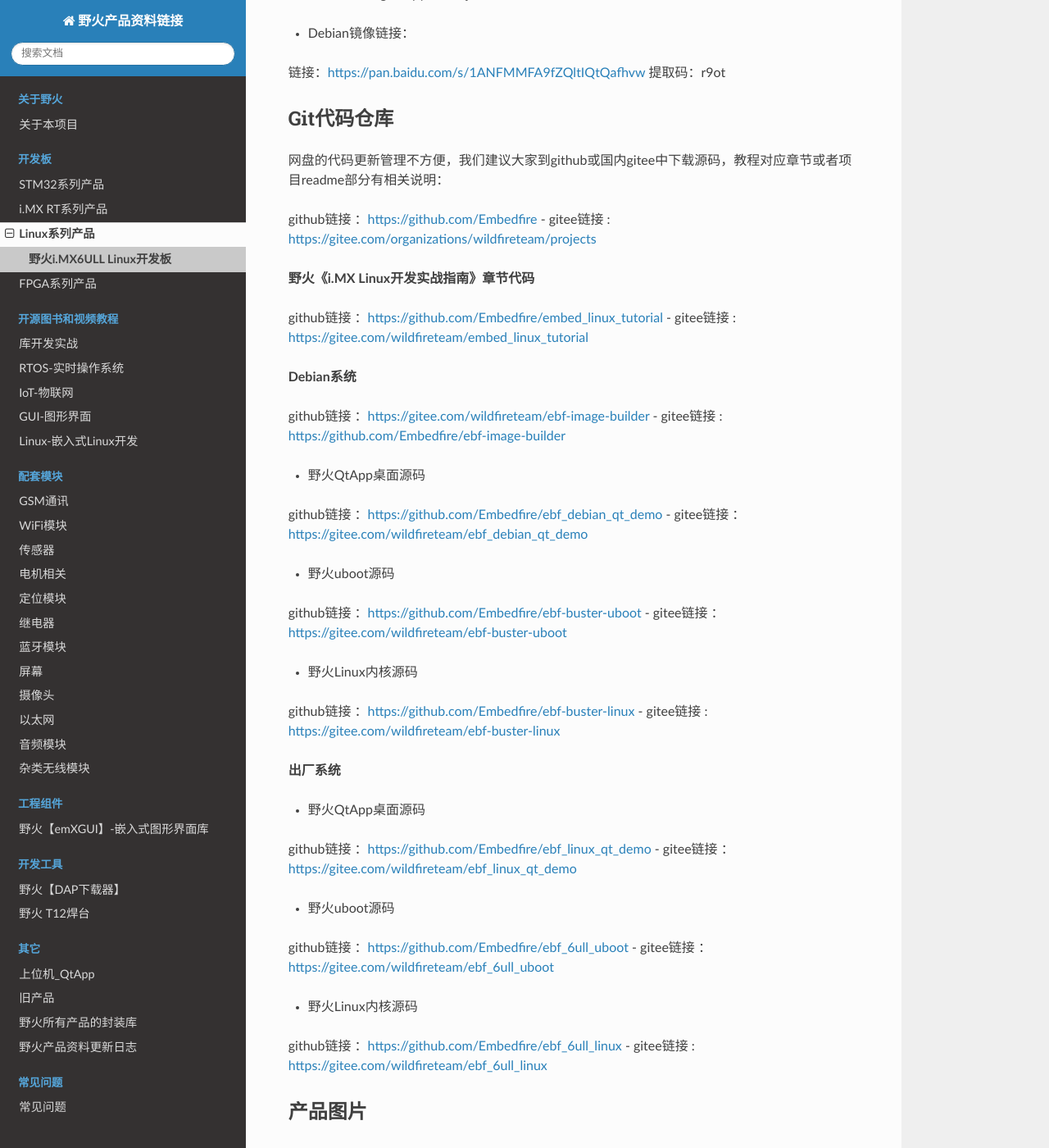
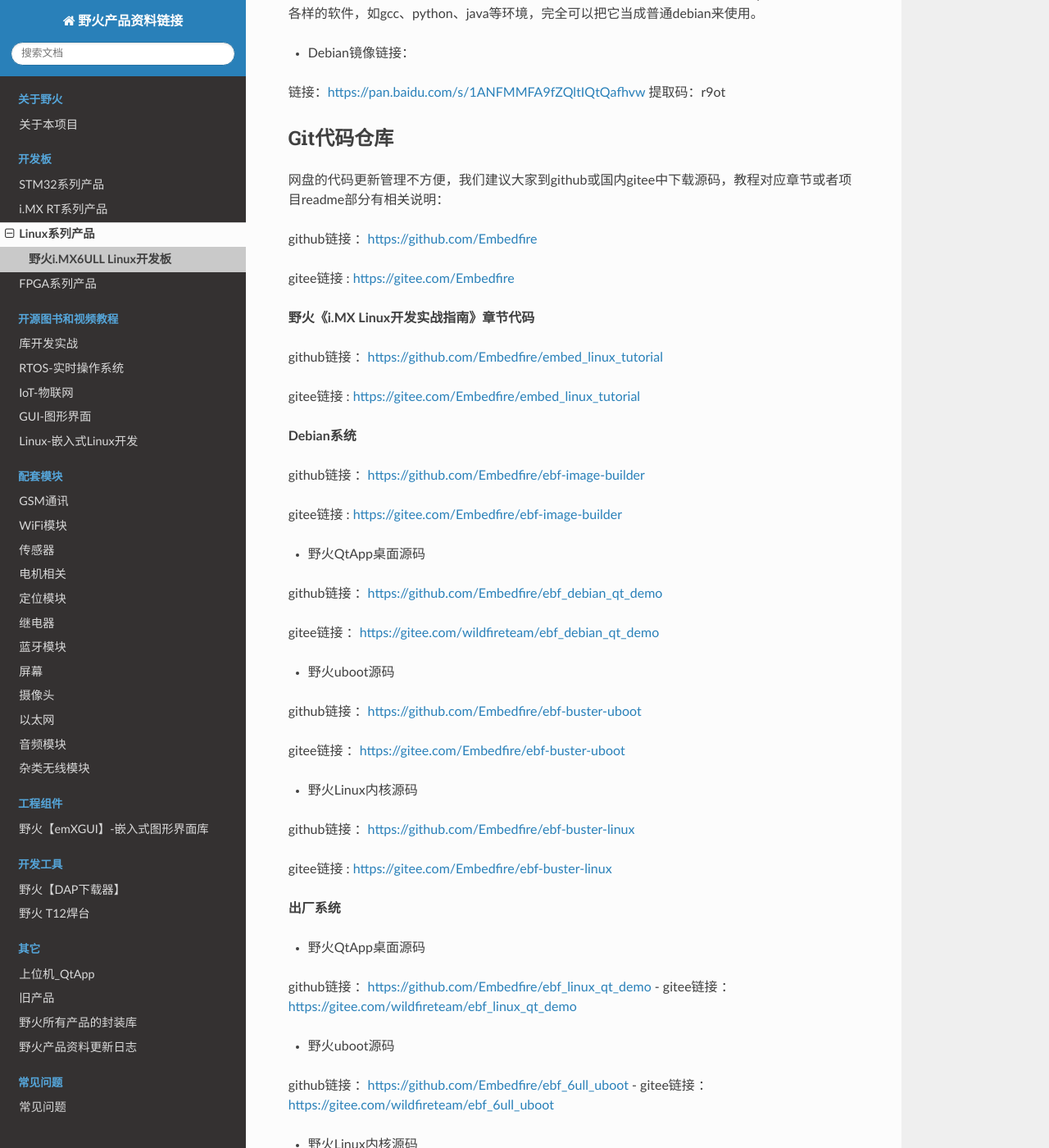
Before and after one commit to Embedfire/ebf_products, a Sphinx documentation site: the page built from documentation/linux/ebf_i.mx6ull.rst, in a window 1280 px wide and 1400 px high, scrolled down 1119 px. Shown: the whole window at 82% size. Built offline with Sphinx 7.4.7 and the Read the Docs theme 2.0.0, drawn with Linux system fonts in a browser that asks for light colours; pages that are not in the unit, such as notebooks, are missing from menus; some of the changed lines change nothing that is shown; some of the changed text lies outside the part shown.

Commit message:
更新linux 部分链接

```diff
--- a/documentation/linux/ebf_i.mx6ull.rst
+++ b/documentation/linux/ebf_i.mx6ull.rst
@@ -15,7 +15,8 @@
 
 配套视频 （陆续更新中）
 --------
-https://www.bilibili.com/video/BV1JK4y1t7io
+视频：       https://www.bilibili.com/video/BV1JK4y1t7io
+课件与笔记:  https://gitee.com/Embedfire-imx6/embed_linux_tutorial_ppt
 
 
 
@@ -57,31 +58,43 @@
 ----------------------
 网盘的代码更新管理不方便，我们建议大家到github或国内gitee中下载源码，教程对应章节或者项目readme部分有相关说明：
 
-github链接 ：https://github.com/Embedfire  -  gitee链接  : https://gitee.com/organizations/wildfireteam/projects
+github链接 ：https://github.com/Embedfire
+
+gitee链接  : https://gitee.com/Embedfire
 
 
 
 **野火《i.MX Linux开发实战指南》章节代码**
 
-github链接 ：https://github.com/Embedfire/embed_linux_tutorial  -  gitee链接  : https://gitee.com/wildfireteam/embed_linux_tutorial
+github链接 ：https://github.com/Embedfire/embed_linux_tutorial
+
+gitee链接  : https://gitee.com/Embedfire/embed_linux_tutorial
 
 
 
 **Debian系统**
 
-github链接 ：https://gitee.com/wildfireteam/ebf-image-builder  -  gitee链接  : https://github.com/Embedfire/ebf-image-builder
+github链接 ：https://github.com/Embedfire/ebf-image-builder
+
+gitee链接  : https://gitee.com/Embedfire/ebf-image-builder
 
 -  野火QtApp桌面源码
 
-github链接 ：https://github.com/Embedfire/ebf_debian_qt_demo   -  gitee链接  ：https://gitee.com/wildfireteam/ebf_debian_qt_demo
+github链接 ：https://github.com/Embedfire/ebf_debian_qt_demo
+
+gitee链接  ：https://gitee.com/wildfireteam/ebf_debian_qt_demo
 
 -  野火uboot源码
 
-github链接 ：https://github.com/Embedfire/ebf-buster-uboot     -   gitee链接  ：https://gitee.com/wildfireteam/ebf-buster-uboot
+github链接 ：https://github.com/Embedfire/ebf-buster-uboot
+
+gitee链接  ：https://gitee.com/Embedfire/ebf-buster-uboot
 
 -  野火Linux内核源码
 
-github链接 ：https://github.com/Embedfire/ebf-buster-linux     -   gitee链接  : https://gitee.com/wildfireteam/ebf-buster-linux
+github链接 ：https://github.com/Embedfire/ebf-buster-linux
+
+gitee链接  : https://gitee.com/Embedfire/ebf-buster-linux
 
 
 
```
